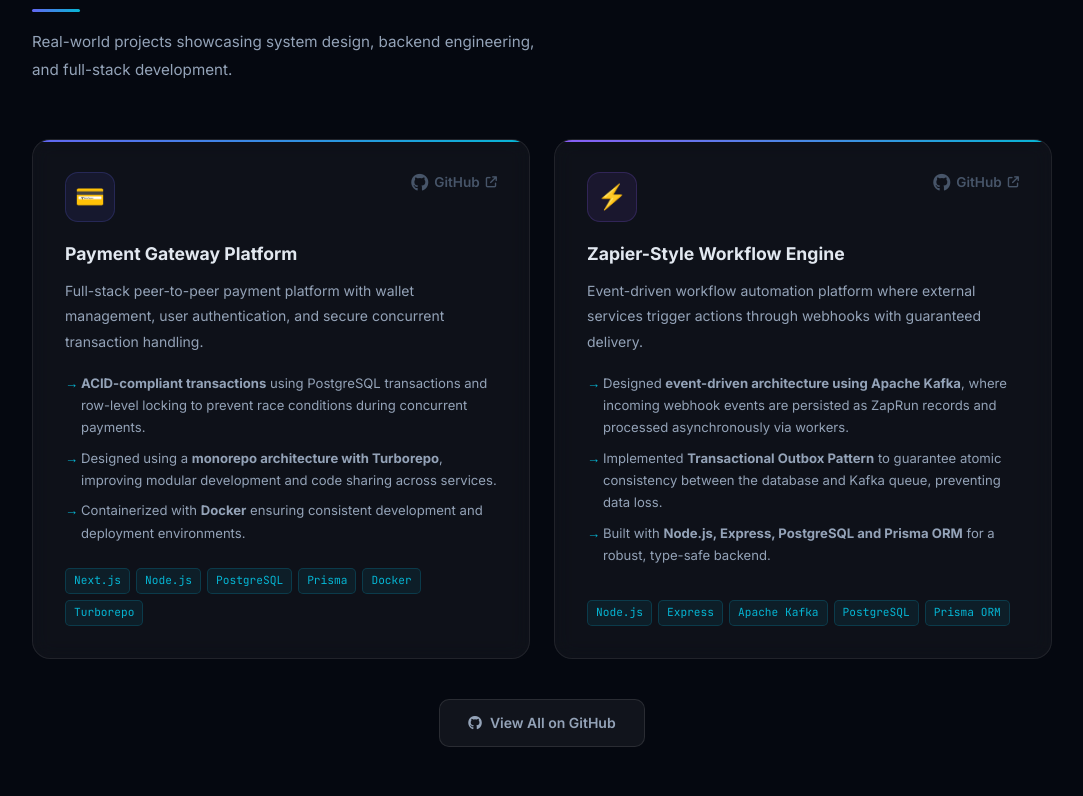
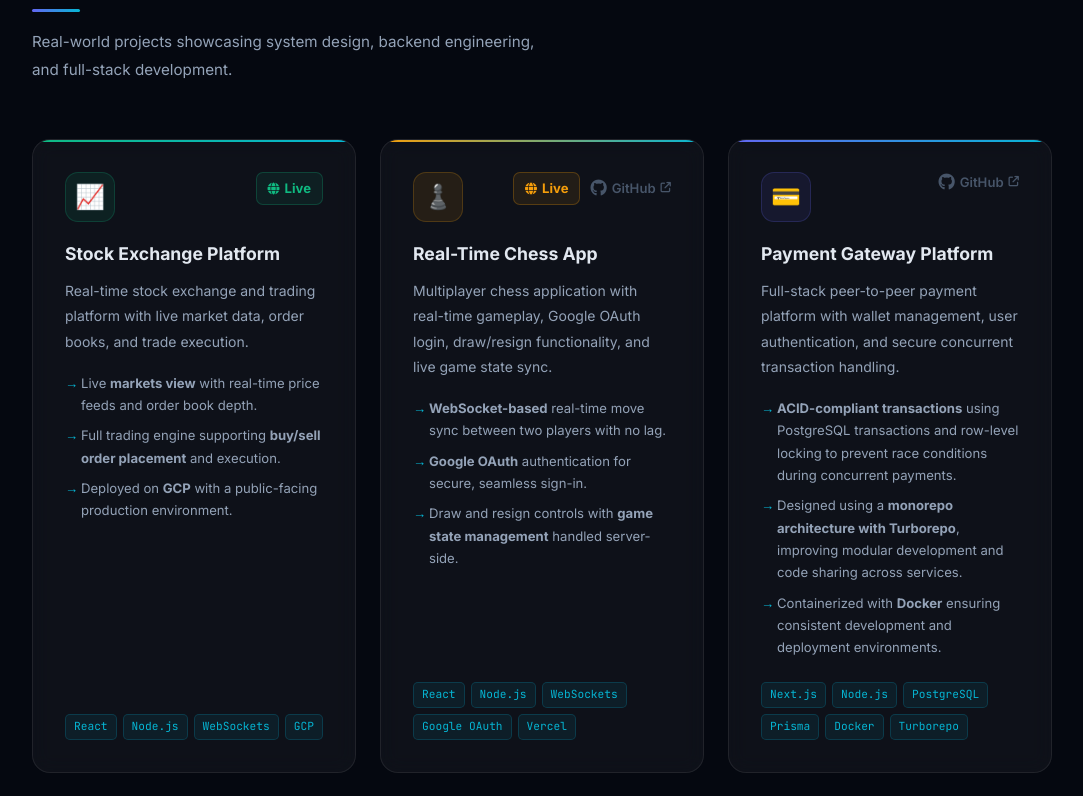
Before and after one commit to deekshithreddy34/portfolio, a React (Vite) app: page / in a window 1280 px wide. Shown: the part 3320-4116 px from the top of the page, without its empty margins (98-1181 px from the left). Built offline with nearby package versions, Linux system fonts and the light colour scheme.

Commit message:
Add exchange and chess live project links

```diff
--- a/src/components/Projects.jsx
+++ b/src/components/Projects.jsx
@@ -3,6 +3,34 @@
 import SectionHeader from './SectionHeader'
 
 const projects = [
+  {
+    emoji: '📈',
+    name: 'Stock Exchange Platform',
+    desc: 'Real-time stock exchange and trading platform with live market data, order books, and trade execution.',
+    bullets: [
+      <>Live <strong>markets view</strong> with real-time price feeds and order book depth.</>,
+      <>Full trading engine supporting <strong>buy/sell order placement</strong> and execution.</>,
+      <>Deployed on <strong>GCP</strong> with a public-facing production environment.</>,
+    ],
+    tech: ['React', 'Node.js', 'WebSockets', 'GCP'],
+    github: null,
+    live: 'http://34.51.42.190/markets',
+    color: '#10b981',
+  },
+  {
+    emoji: '♟️',
+    name: 'Real-Time Chess App',
+    desc: 'Multiplayer chess application with real-time gameplay, Google OAuth login, draw/resign functionality, and live game state sync.',
+    bullets: [
+      <><strong>WebSocket-based</strong> real-time move sync between two players with no lag.</>,
+      <><strong>Google OAuth</strong> authentication for secure, seamless sign-in.</>,
+      <>Draw and resign controls with <strong>game state management</strong> handled server-side.</>,
+    ],
+    tech: ['React', 'Node.js', 'WebSockets', 'Google OAuth', 'Vercel'],
+    github: 'https://github.com/deekshithreddy34',
+    live: 'https://chess-app-frontend-one.vercel.app/',
+    color: '#f59e0b',
+  },
   {
     emoji: '💳',
     name: 'Payment Gateway Platform',
@@ -14,6 +42,7 @@
     ],
     tech: ['Next.js', 'Node.js', 'PostgreSQL', 'Prisma', 'Docker', 'Turborepo'],
     github: 'https://github.com/deekshithreddy34/payments-gateway',
+    live: null,
     color: '#6366f1',
   },
   {
@@ -27,6 +56,7 @@
     ],
     tech: ['Node.js', 'Express', 'Apache Kafka', 'PostgreSQL', 'Prisma ORM'],
     github: 'https://github.com/deekshithreddy34/Zapier',
+    live: null,
     color: '#8b5cf6',
   },
 ]
@@ -70,22 +100,46 @@
           display: 'flex', alignItems: 'center', justifyContent: 'center',
           fontSize: '1.5rem',
         }}>{p.emoji}</div>
+        <div style={{ display: 'flex', gap: 10, alignItems: 'center' }}>
+          {p.live && (
+            <a
+              href={p.live}
+              target="_blank"
+              rel="noreferrer"
+              style={{
+                display: 'flex', alignItems: 'center', gap: 5,
+                color: p.color, fontSize: '0.82rem', textDecoration: 'none',
+                fontWeight: 700, background: `${p.color}15`,
+                border: `1px solid ${p.color}40`,
+                padding: '5px 11px', borderRadius: 7,
+                transition: 'all 0.2s',
+              }}
+              onMouseEnter={e => { e.currentTarget.style.background = `${p.color}28`; e.currentTarget.style.transform = 'translateY(-1px)' }}
+              onMouseLeave={e => { e.currentTarget.style.background = `${p.color}15`; e.currentTarget.style.transform = '' }}
+            >
+              <i className="fas fa-globe" style={{ fontSize: '0.75rem' }} />
+              Live
+            </a>
+          )}
+          {p.github && (
             <a
               href={p.github}
               target="_blank"
               rel="noreferrer"
               style={{
-            display: 'flex', alignItems: 'center', gap: 6,
-            color: '#475569', fontSize: '0.85rem', textDecoration: 'none',
+                display: 'flex', alignItems: 'center', gap: 5,
+                color: '#475569', fontSize: '0.82rem', textDecoration: 'none',
                 transition: 'color 0.2s', fontWeight: 600,
               }}
               onMouseEnter={e => e.currentTarget.style.color = '#e2e8f0'}
               onMouseLeave={e => e.currentTarget.style.color = '#475569'}
             >
-          <i className="fab fa-github" style={{ fontSize: '1.1rem' }} />
+              <i className="fab fa-github" style={{ fontSize: '1.05rem' }} />
               GitHub
-          <i className="fas fa-arrow-up-right-from-square" style={{ fontSize: '0.7rem' }} />
+              <i className="fas fa-arrow-up-right-from-square" style={{ fontSize: '0.65rem' }} />
             </a>
+          )}
+        </div>
       </div>
 
       <h3 style={{ fontSize: '1.1rem', fontWeight: 700, color: '#e2e8f0', marginBottom: 10 }}>{p.name}</h3>
```
Lines whose indentation alone changed are shown as unchanged.
